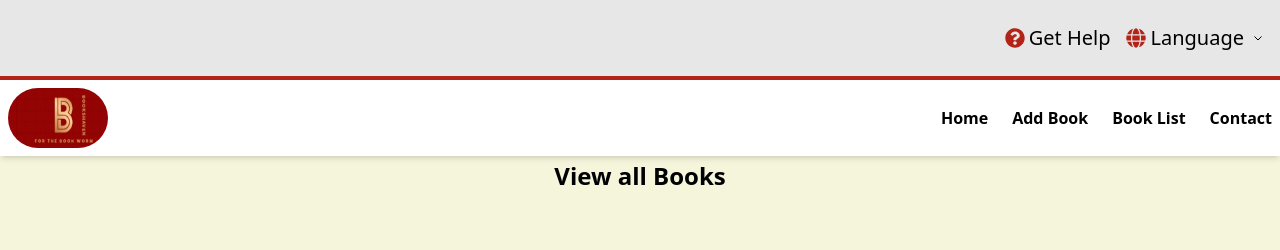
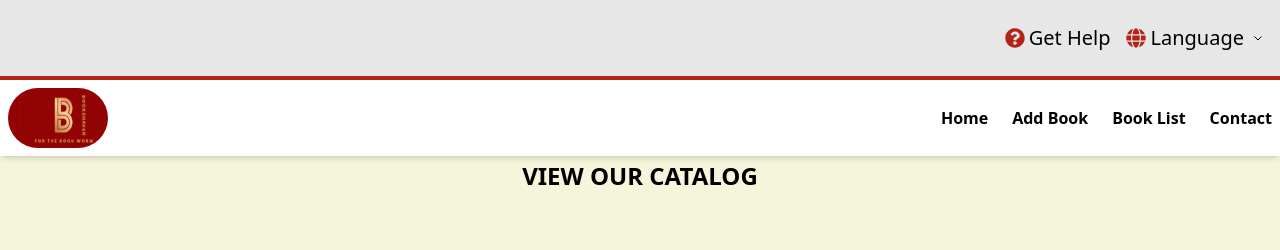
Before and after one commit to DEESAX2/Lib-App, a React (Vite) app: page /booklist in a window 1280 px wide. Shown: the top 250 px of the page. Built offline with nearby package versions, Linux system fonts and the light colour scheme; no server answers.

Commit message:
Tried to change margin in the booklist

```diff
--- a/src/pages/BookList.jsx
+++ b/src/pages/BookList.jsx
@@ -32,7 +32,7 @@ export default function BookList() {
   <Navbar />
   <div>
     {/* Adjust margin for responsiveness: smaller margin on small screens, larger on medium and up */}
-    <h1 className="text-2xl font-semibold text-center mt-20 mb-10 md:m-40">View all Books</h1>
+    <h1 className="text-2xl font-bold text-center md:m-40">VIEW OUR CATALOG</h1>
   </div>
 
   {/* Responsive Grid for Book Cards */}
```
